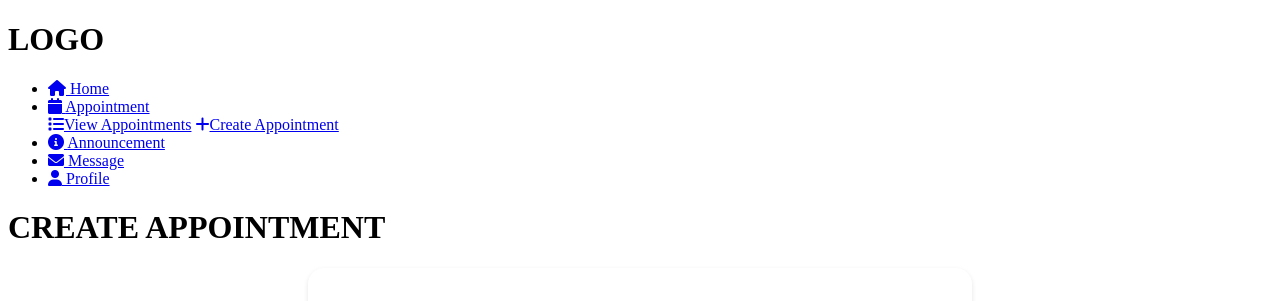
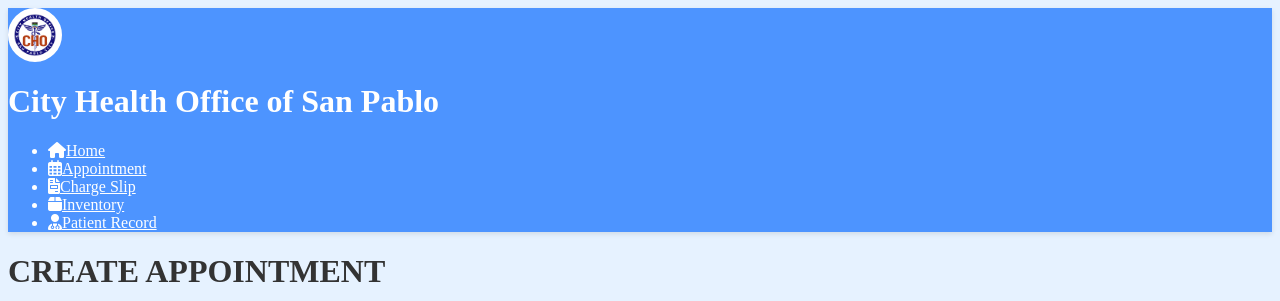
Before and after one commit to Aaroonn27/MHO, a PHP site: page /create_appoint.php in a window 1280 px wide. Shown: the top 301 px of the page. Run offline with PHP 8.4, Linux system fonts and the light colour scheme.

Commit message:
semi-change create appoitn

```diff
--- a/create_appoint.php
+++ b/create_appoint.php
@@ -89,49 +89,7 @@
 </head>
 
 <body>
-    <header>
-        <div class="logo-container">
-            <h1>LOGO</h1>
-        </div>
-        <nav>
-            <ul>
-                <li>
-                    <a href="index.php">
-                        <i class="fas fa-home"></i>
-                        <span>Home</span>
-                    </a>
-                </li>
-                <li class="dropdown active">
-                    <a href="#">
-                        <i class="fas fa-calendar"></i>
-                        <span>Appointment</span>
-                    </a>
-                    <div class="dropdown-menu">
-                        <a href="appointment.php"><i class="fas fa-list"></i>View Appointments</a>
-                        <a href="create_appoint.php"><i class="fas fa-plus"></i>Create Appointment</a>
-                    </div>
-                </li>
-                <li>
-                    <a href="announcement.php">
-                        <i class="fas fa-info-circle"></i>
-                        <span>Announcement</span>
-                    </a>
-                </li>
-                <li>
-                    <a href="message.php">
-                        <i class="fas fa-envelope"></i>
-                        <span>Message</span>
-                    </a>
-                </li>
-                <li>
-                    <a href="profilepage.php">
-                        <i class="fas fa-user"></i>
-                        <span>Profile</span>
-                    </a>
-                </li>
-            </ul>
-        </nav>
-    </header>
+    <?php include 'includes/header.php'; ?>
 
     <main>
         <div class="appointment-header">
```
